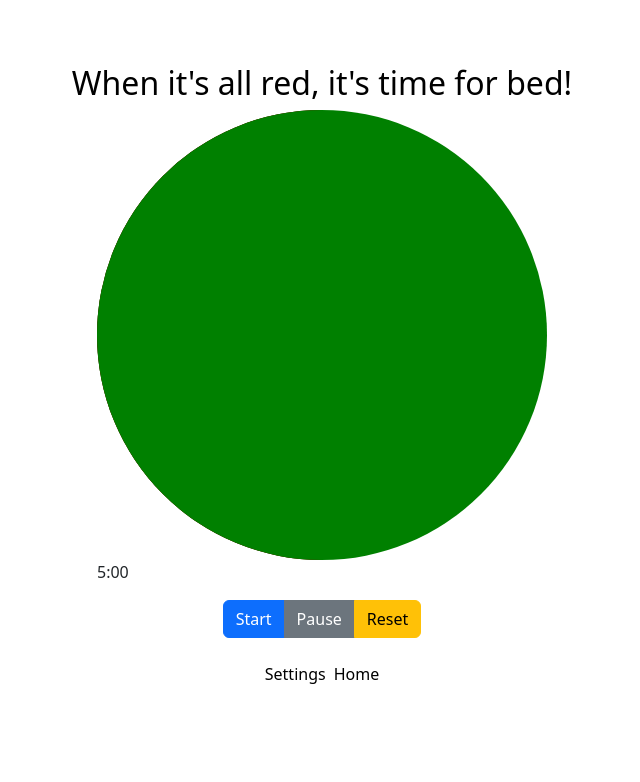
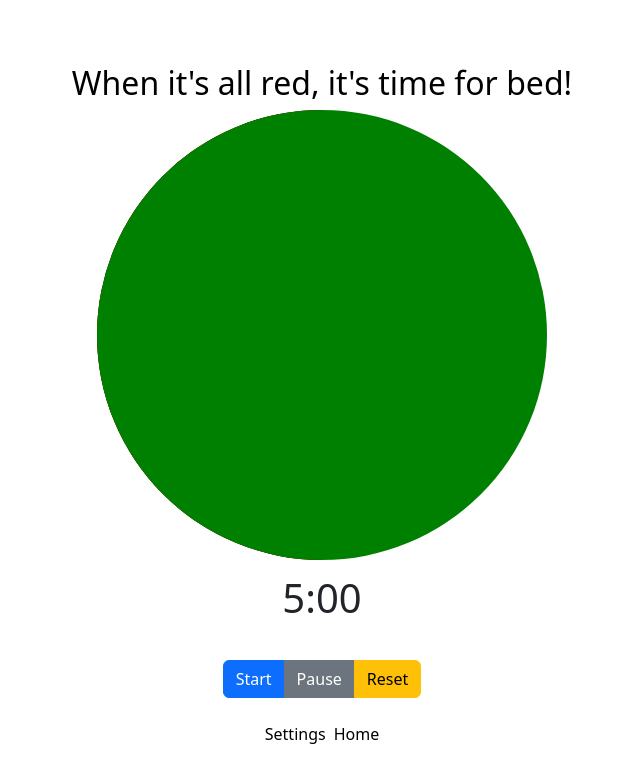
Before and after one commit to kristeehan/kid-countdown-clock-react, a React (Vite) app: page / in a window 1280 px wide. Shown: the top 782 px of the page, without its empty margins (318-958 px from the left). Built offline with nearby package versions, Linux system fonts and the light colour scheme.

Commit message:
Adding time

```diff
--- a/src/Clock.tsx
+++ b/src/Clock.tsx
@@ -137,11 +137,10 @@ function Clock() {
           ></div>
           <div data-testid="mask" className="mask" style={maskStyle}></div>
         </div>
-        <div className="time-remaining">{formatTime(timeRemaining)}</div>
-        <ClockControls
-          setClockState={setClockState}
-          clockState={clockState}
-        />{" "}
+        <div className="text-center time-remaining">
+          <p className="fs-1">{formatTime(timeRemaining)}</p>
+        </div>
+        <ClockControls setClockState={setClockState} clockState={clockState} />{" "}
       </div>
     </div>
   );
--- a/src/style.css
+++ b/src/style.css
@@ -131,6 +131,10 @@ h1 {
   text-align: center;
 }
 
+.time-remaining {
+  margin: 8px 0;
+}
+
 /* Mobile styles */
 @media (max-width: 600px) {
   body {
```
